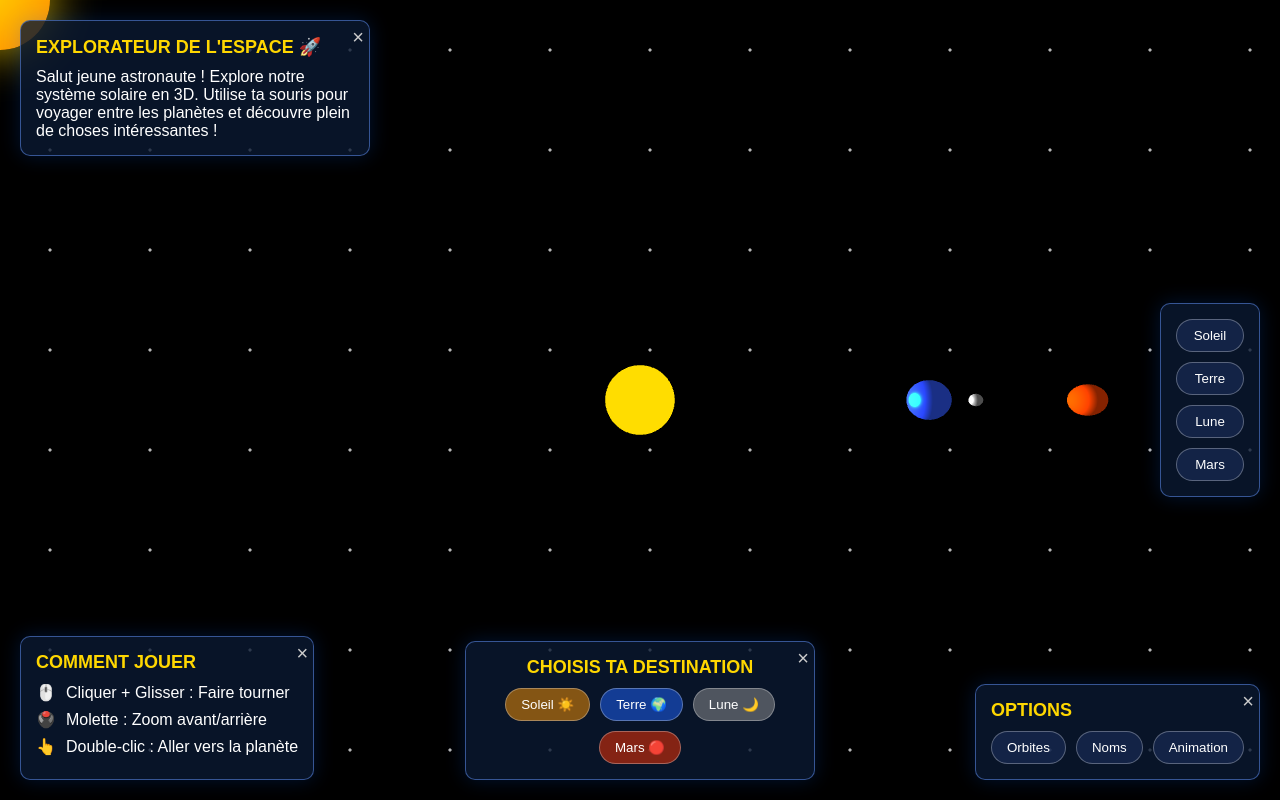
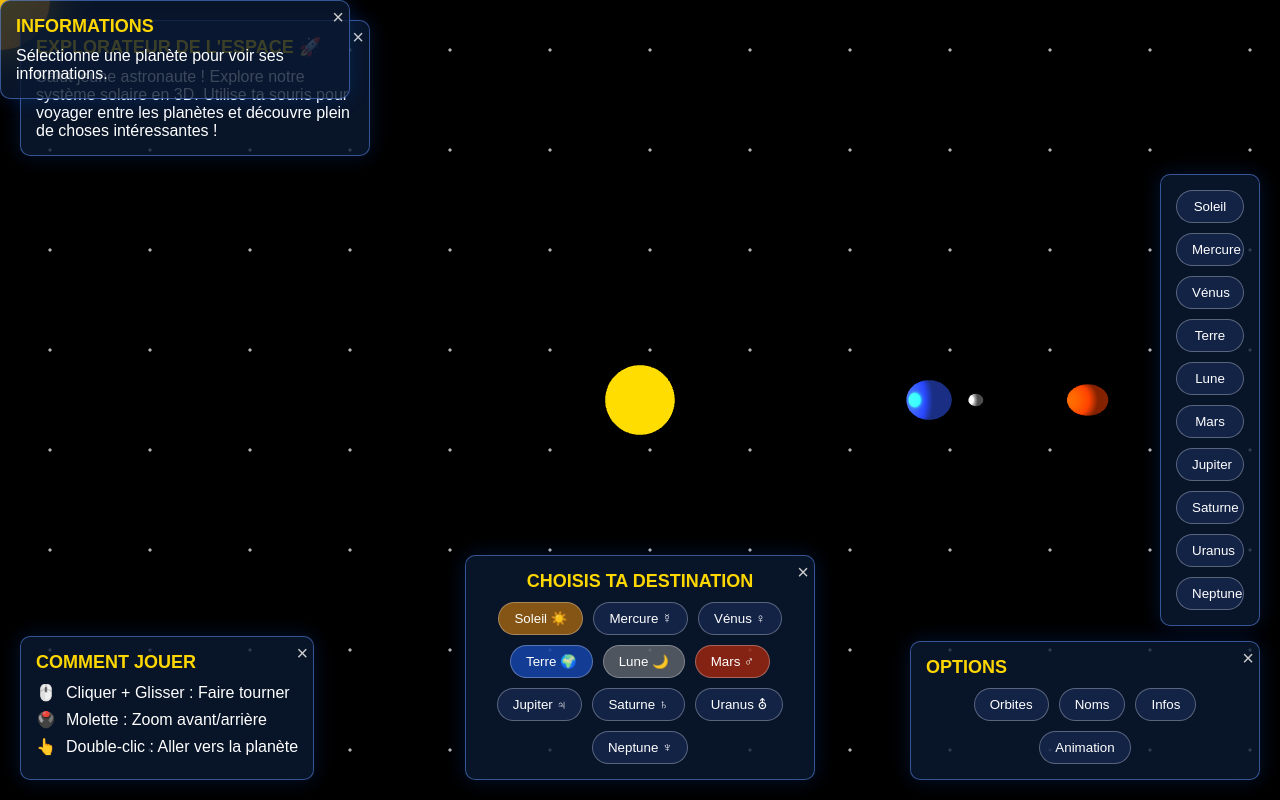
Before and after one commit to HuggyC/explorateur-espace-3d, a plain HTML site: page index.html in a window 1280 px wide. Drawn offline with nearby package versions, Linux system fonts and the light colour scheme; animation ran at ten frames a second.

Commit message:
Ajouter toutes les planètes du système solaire

```diff
--- a/index.html
+++ b/index.html
@@ -16,6 +16,21 @@
             </div>
 
             <!-- Orbites et planètes -->
+            <!-- Mercure -->
+            <div id="mercury-orbit" class="orbit">
+                <div id="mercury" class="celestial-body mercury">
+                    <div class="label">Mercure</div>
+                </div>
+            </div>
+
+            <!-- Vénus -->
+            <div id="venus-orbit" class="orbit">
+                <div id="venus" class="celestial-body venus">
+                    <div class="label">Vénus</div>
+                </div>
+            </div>
+
+            <!-- Terre -->
             <div id="earth-orbit" class="orbit">
                 <div id="earth" class="celestial-body earth">
                     <div class="label">Terre</div>
@@ -29,10 +44,39 @@
                 </div>
             </div>
 
-            <!-- Orbite de Mars -->
+            <!-- Mars -->
             <div id="mars-orbit" class="orbit">
                 <div id="mars" class="celestial-body mars">
                     <div class="label">Mars</div>
+                </div>
+            </div>
+
+            <!-- Jupiter -->
+            <div id="jupiter-orbit" class="orbit">
+                <div id="jupiter" class="celestial-body jupiter">
+                    <div class="label">Jupiter</div>
+                </div>
+            </div>
+
+            <!-- Saturne -->
+            <div id="saturn-orbit" class="orbit">
+                <div id="saturn" class="celestial-body saturn">
+                    <div class="label">Saturne</div>
+                    <div id="saturn-rings" class="saturn-rings"></div>
+                </div>
+            </div>
+
+            <!-- Uranus -->
+            <div id="uranus-orbit" class="orbit">
+                <div id="uranus" class="celestial-body uranus">
+                    <div class="label">Uranus</div>
+                </div>
+            </div>
+
+            <!-- Neptune -->
+            <div id="neptune-orbit" class="orbit">
+                <div id="neptune" class="celestial-body neptune">
+                    <div class="label">Neptune</div>
                 </div>
             </div>
         </div>
@@ -62,9 +106,15 @@
                 <h2 class="panel-title">CHOISIS TA DESTINATION</h2>
                 <div class="destination-buttons">
                     <button id="goto-sun" class="destination-btn sun-btn">Soleil ☀️</button>
+                    <button id="goto-mercury" class="destination-btn mercury-btn">Mercure ☿</button>
+                    <button id="goto-venus" class="destination-btn venus-btn">Vénus ♀</button>
                     <button id="goto-earth" class="destination-btn earth-btn">Terre 🌍</button>
                     <button id="goto-moon" class="destination-btn moon-btn">Lune 🌙</button>
-                    <button id="goto-mars" class="destination-btn mars-btn">Mars 🔴</button>
+                    <button id="goto-mars" class="destination-btn mars-btn">Mars ♂</button>
+                    <button id="goto-jupiter" class="destination-btn jupiter-btn">Jupiter ♃</button>
+                    <button id="goto-saturn" class="destination-btn saturn-btn">Saturne ♄</button>
+                    <button id="goto-uranus" class="destination-btn uranus-btn">Uranus ⛢</button>
+                    <button id="goto-neptune" class="destination-btn neptune-btn">Neptune ♆</button>
                 </div>
                 <button class="close-btn">×</button>
             </div>
@@ -73,9 +123,19 @@
             <div id="options-panel" class="panel">
                 <h2 class="panel-title">OPTIONS</h2>
                 <div class="option-buttons">
-                    <button id="toggle-orbits" class="option-btn">Orbites</button>
-                    <button id="toggle-labels" class="option-btn">Noms</button>
-                    <button id="toggle-animation" class="option-btn">Animation</button>
+                    <button id="toggle-orbits" class="option-btn active">Orbites</button>
+                    <button id="toggle-labels" class="option-btn active">Noms</button>
+                    <button id="toggle-info" class="option-btn">Infos</button>
+                    <button id="toggle-animation" class="option-btn active">Animation</button>
+                </div>
+                <button class="close-btn">×</button>
+            </div>
+
+            <!-- Panneaux d'information -->
+            <div id="info-panel" class="panel info-panel">
+                <h2 class="panel-title">INFORMATIONS</h2>
+                <div id="planet-info" class="planet-info">
+                    <p>Sélectionne une planète pour voir ses informations.</p>
                 </div>
                 <button class="close-btn">×</button>
             </div>
@@ -83,9 +143,15 @@
             <!-- Menu de navigation rapide -->
             <div id="quick-nav" class="panel quick-nav">
                 <button id="quick-sun" class="quick-nav-btn">Soleil</button>
+                <button id="quick-mercury" class="quick-nav-btn">Mercure</button>
+                <button id="quick-venus" class="quick-nav-btn">Vénus</button>
                 <button id="quick-earth" class="quick-nav-btn">Terre</button>
                 <button id="quick-moon" class="quick-nav-btn">Lune</button>
                 <button id="quick-mars" class="quick-nav-btn">Mars</button>
+                <button id="quick-jupiter" class="quick-nav-btn">Jupiter</button>
+                <button id="quick-saturn" class="quick-nav-btn">Saturne</button>
+                <button id="quick-uranus" class="quick-nav-btn">Uranus</button>
+                <button id="quick-neptune" class="quick-nav-btn">Neptune</button>
             </div>
         </div>
     </div>
```
